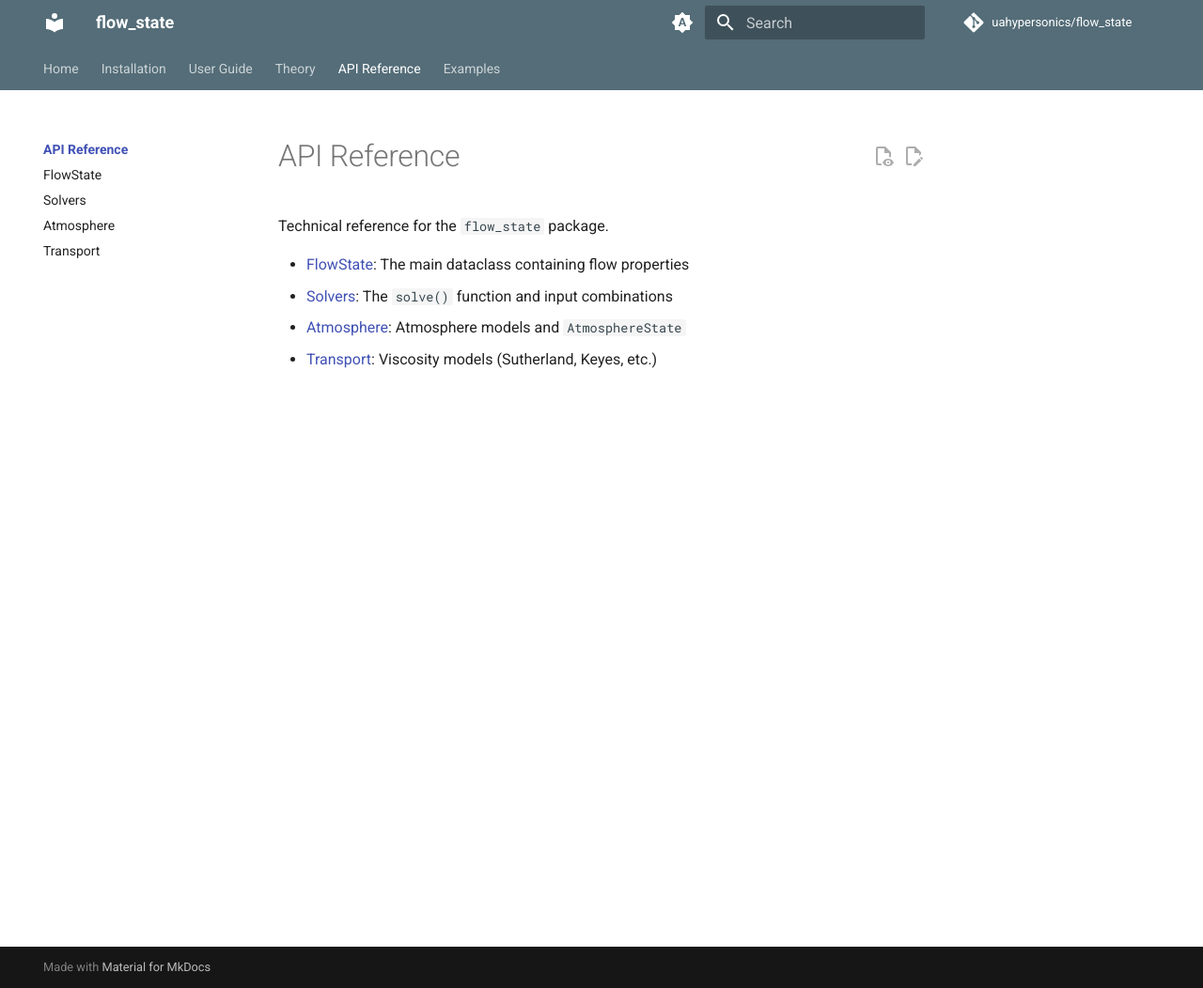
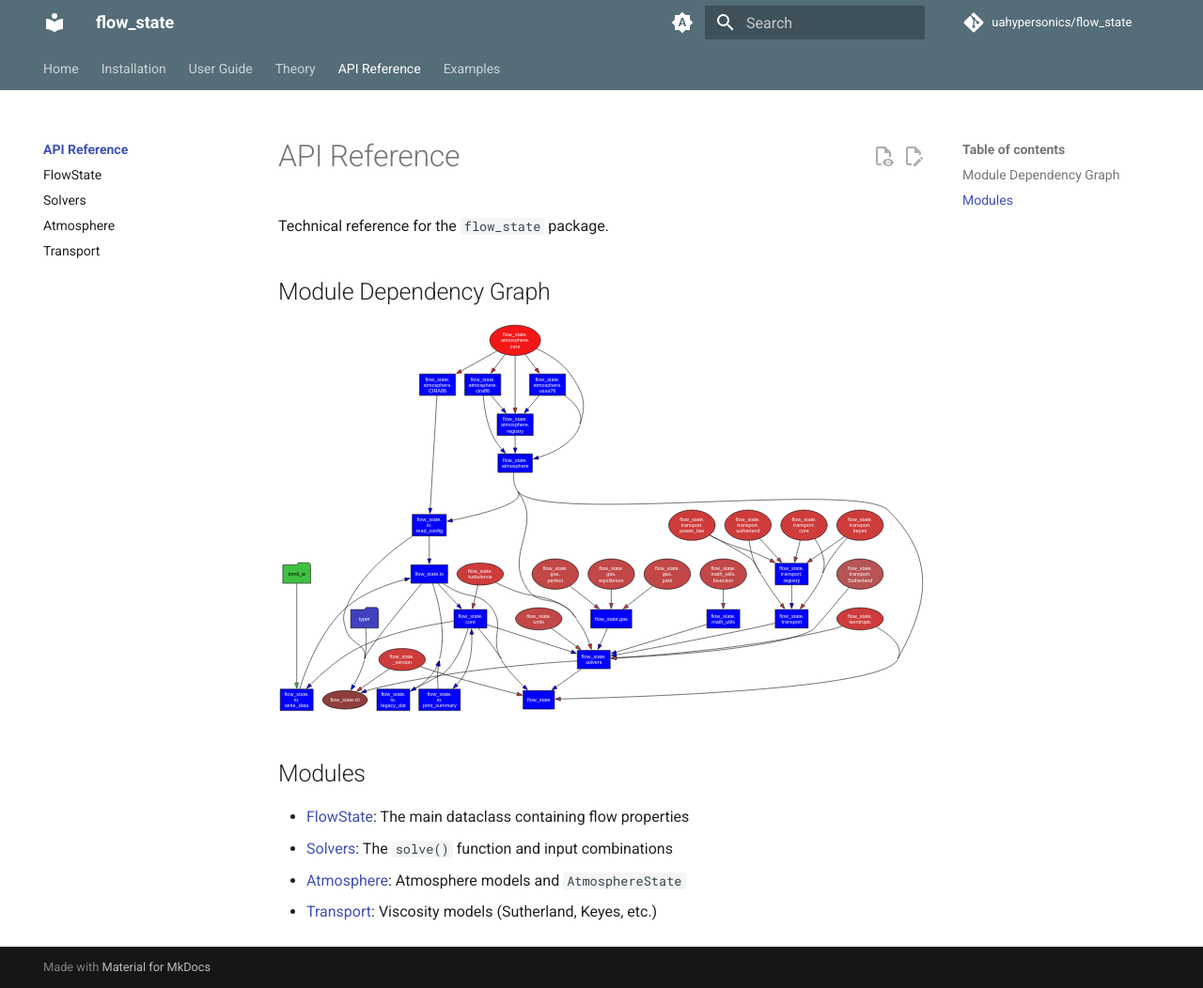
Before and after one commit to uahypersonics/flow_state, an MkDocs documentation site: the page built from docs/api/index.md, in a window 1280 px wide and 1052 px high. Shown: the whole window at 94% size. Built offline with MkDocs 1.6.1 and Material for MkDocs 9.7.7, drawn with Linux system fonts in a browser that asks for light colours; comment, search, counter and statistics services are not loaded.

Commit message:
adding dependency asset and graph

```diff
--- a/docs/api/index.md
+++ b/docs/api/index.md
@@ -1,6 +1,12 @@
 # API Reference
 
 Technical reference for the `flow_state` package.
+
+## Module Dependency Graph
+
+![Module dependency graph](../assets/deps.svg)
+
+## Modules
 
 - [FlowState](core.md): The main dataclass containing flow properties
 - [Solvers](solvers.md): The `solve()` function and input combinations
```
Also changed, not shown: docs/assets/deps.svg (added).
